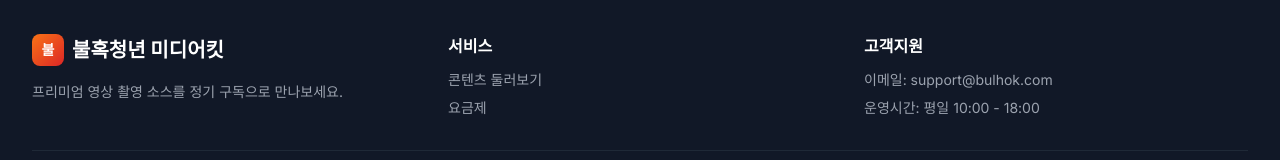
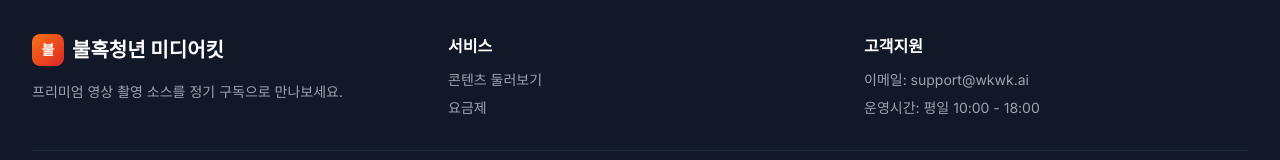
Before and after one commit to hislegend/bulhok-preview, a Next.js app: page / in a window 1280 px wide. Shown: the part 2443-2603 px from the top of the page. Built offline with nearby package versions, Linux system fonts and the light colour scheme.

Commit message:
fix: update support email to support@wkwk.ai

```diff
--- a/src/components/Footer.tsx
+++ b/src/components/Footer.tsx
@@ -22,7 +22,7 @@ export default function Footer() {
           <div>
             <h3 className="text-white font-semibold mb-3">고객지원</h3>
             <ul className="space-y-2 text-sm">
-              <li>이메일: support@bulhok.com</li>
+              <li>이메일: support@wkwk.ai</li>
               <li>운영시간: 평일 10:00 - 18:00</li>
             </ul>
           </div>
```
